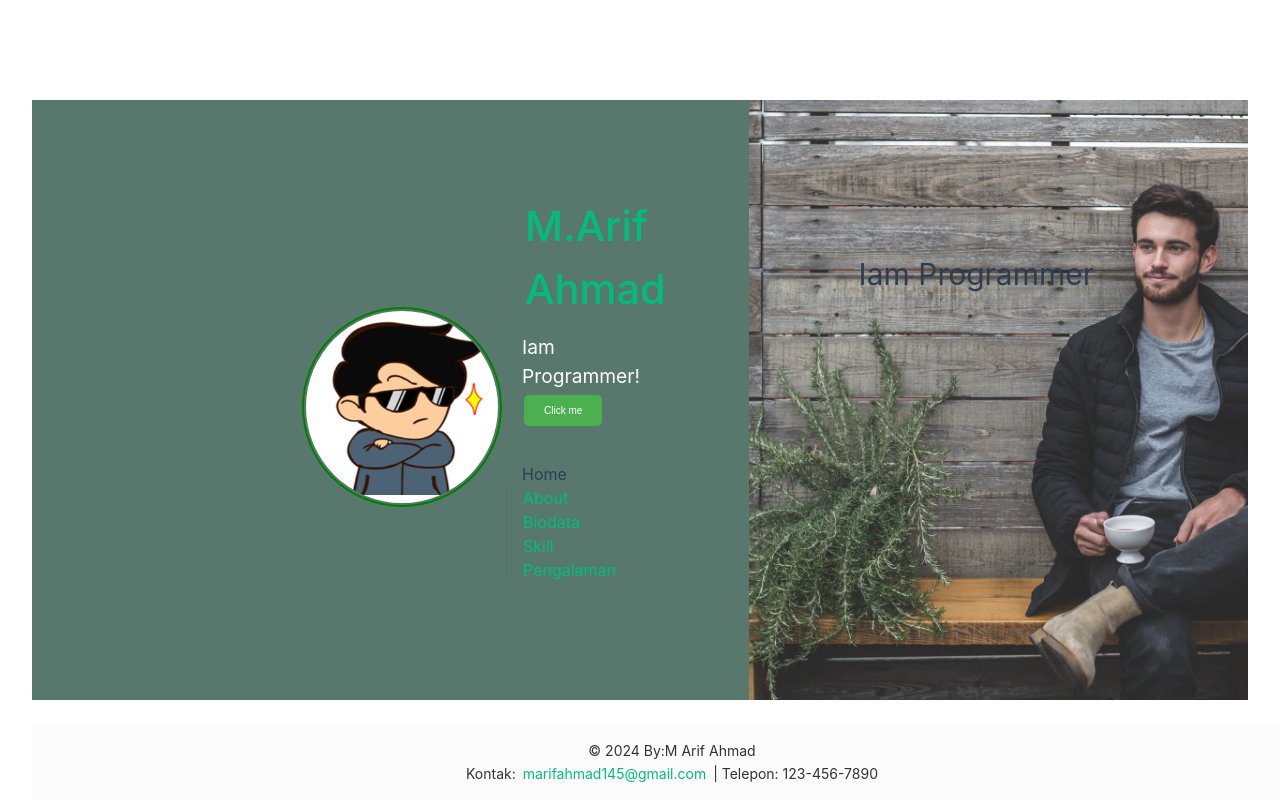
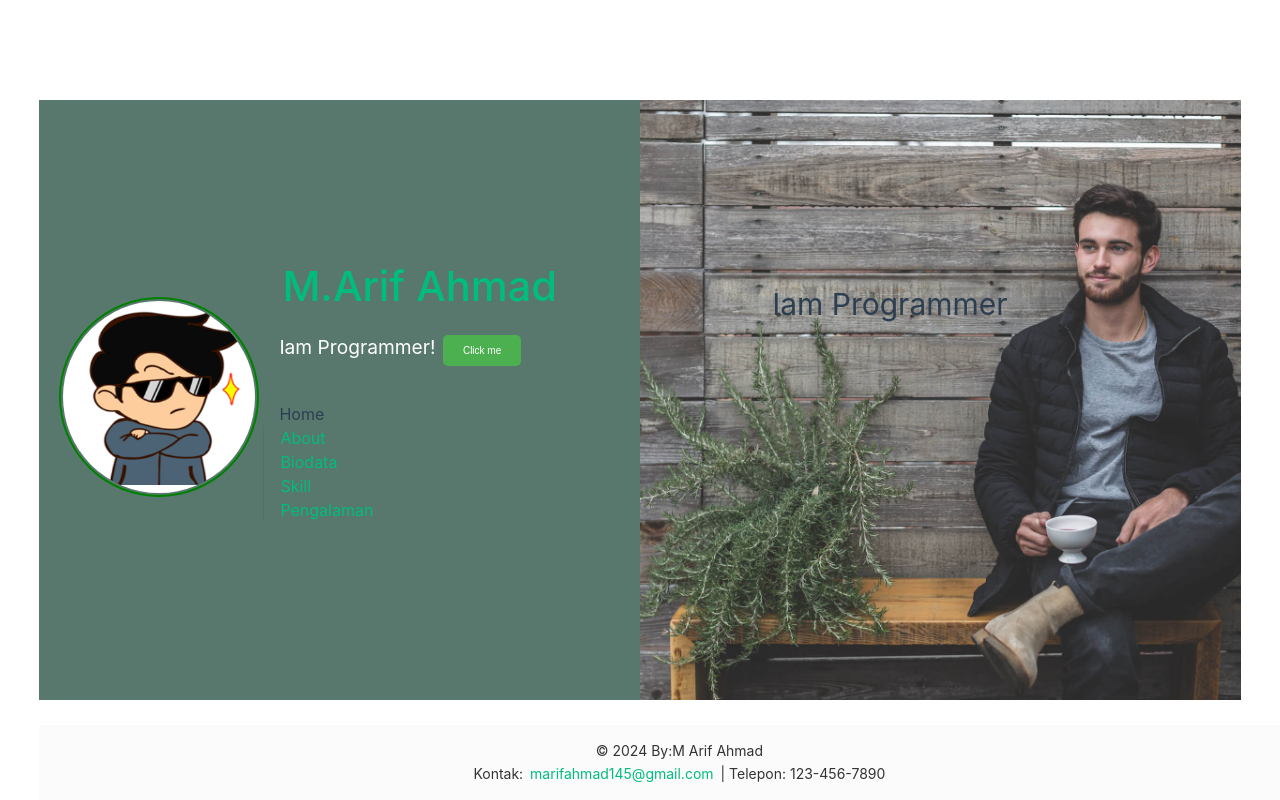
Before and after one commit to marifahmad/web, a Vue app: page / in a window 1280 px wide. Built offline with nearby package versions, Linux system fonts and the light colour scheme.

Commit message:
buat ulang ya

```diff
--- a/src/App.vue
+++ b/src/App.vue
@@ -34,6 +34,14 @@ import Buttonc from './components/Buttonc.vue'
 </template>
 
 <style scoped>
+.kontent{
+background-color: green;
+background-image: url(/src/assets/hero-bg.jpg);
+background-repeat: no-repeat;
+background-size: cover;
+background-attachment: fixed;
+
+}
 header {
   line-height: 1.5;
   height: 600px;
@@ -73,7 +81,6 @@ nav a:first-of-type {
   border: 0;
 }
 
-
 @media (min-width: 1024px) {
   header {
     display: flex;
@@ -111,22 +118,4 @@ nav a:first-of-type {
     margin-top: 1rem;
   }
 }
-@media only screen and (min-width: 768px) {
-  .profil img{
-    margin-left: 270px;
-    margin-top: 20px;
-    background-repeat: no-repeat;
-background-size: cover;
-background-attachment: fixed;
-  }
-
-
-}
-
-/* Untuk ponsel */
-@media only screen and (max-width: 767px) {
-  .profil img{
-    margin-left: 250px;
-  margin-top: 15px;}
-}
 </style>
```
